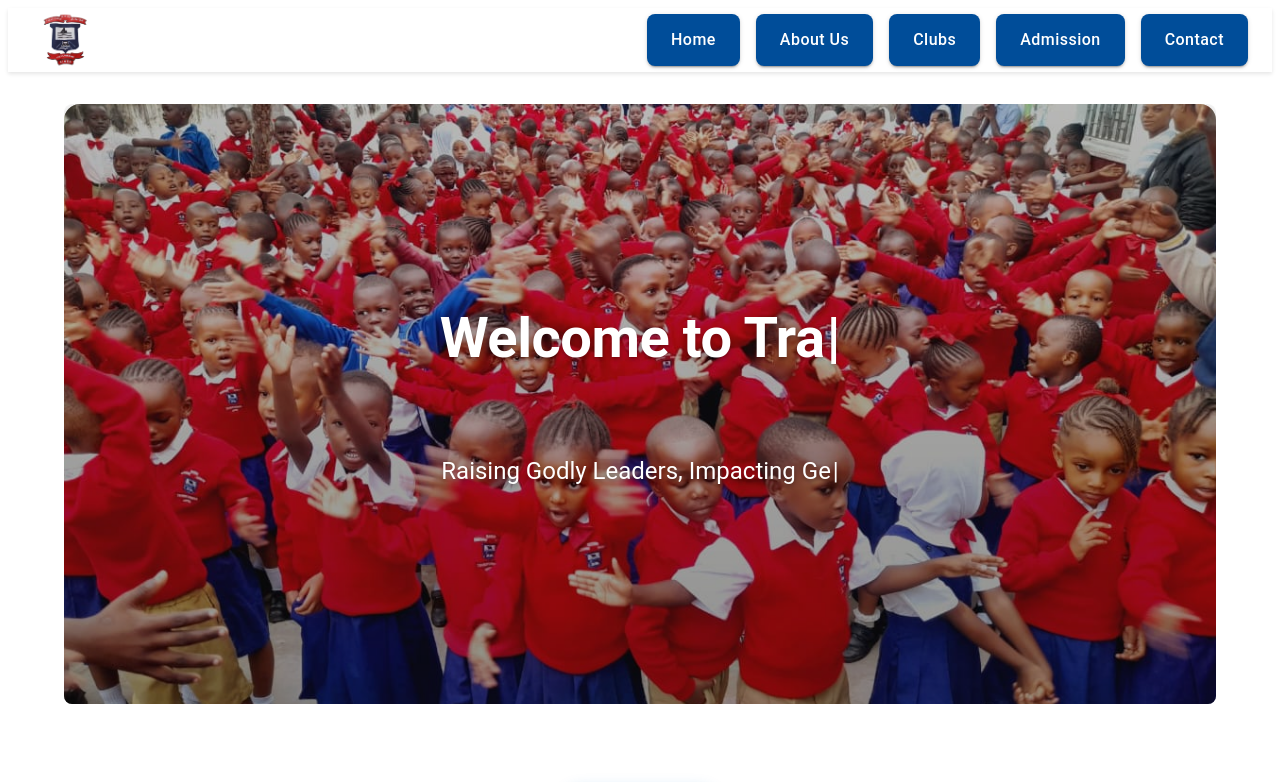
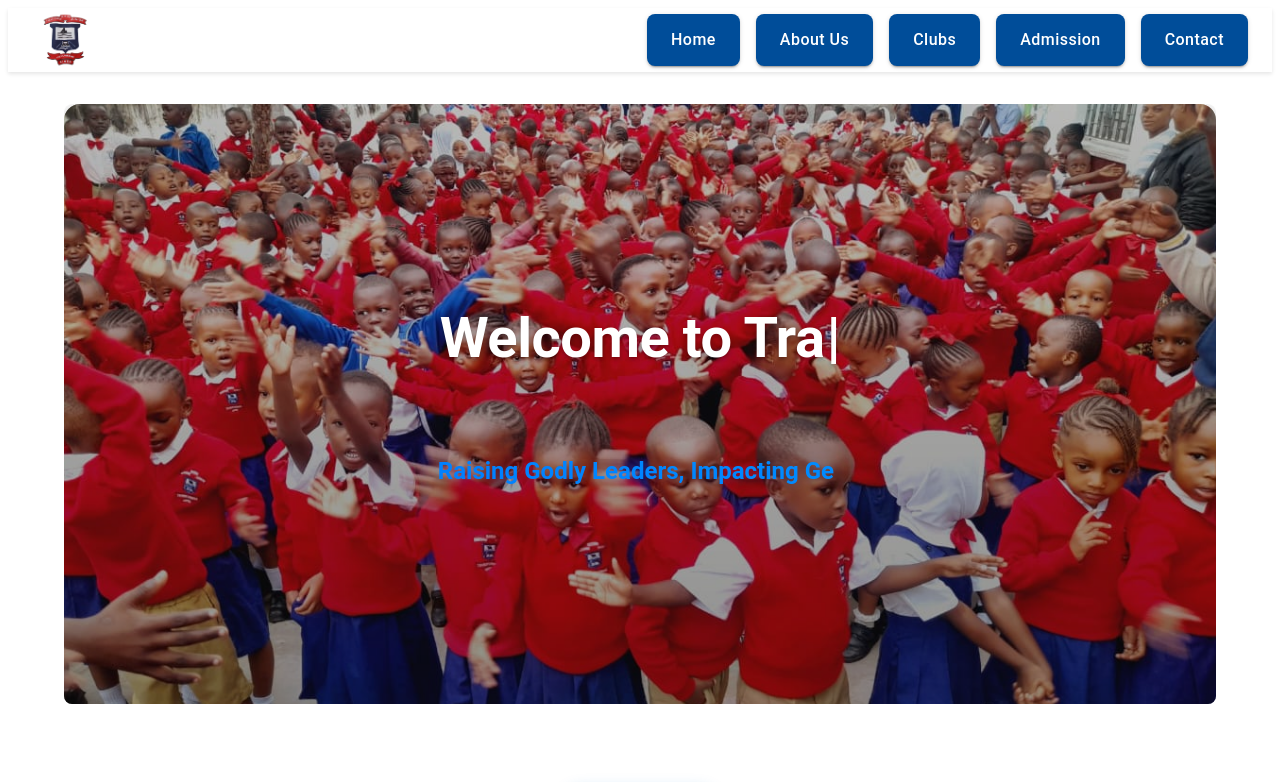
Before and after one commit to elly-design/tbjs-system, a React (Vite) app: page / in a window 1280 px wide. Shown: the top 782 px of the page. Built offline with nearby package versions, Linux system fonts and the light colour scheme.

Commit message:
Update UI components: Enhance ImageSlider with blue text and improve Footer styling

```diff
--- a/src/App.jsx
+++ b/src/App.jsx
@@ -40,7 +40,7 @@ const App = () => {
         <Navbar />
         <Routes>
           <Route path="/" element={<Home />} />
-          <Route path="/about" element={<About />} />
+          <Route path="/about/*" element={<About />} />
           <Route path="/clubs" element={<Clubs />} />
           <Route path="/contact" element={<Contact />} />
           <Route path="/admission" element={<Admission />} />
--- a/src/components/Footer.jsx
+++ b/src/components/Footer.jsx
@@ -22,7 +22,8 @@ const Footer = () => {
     e.preventDefault();
 
     // Basic email validation
-    if (!email || !/\S+@\S+\.\S+/.test(email)) {
+    const trimmedEmail = email.trim().toLowerCase();
+    if (!trimmedEmail || !/\S+@\S+\.\S+/.test(trimmedEmail)) {
       setSnackbar({
         open: true,
         message: 'Please enter a valid email address',
@@ -34,12 +35,29 @@ const Footer = () => {
     setLoading(true);
 
     try {
-      const { data, error } = await supabase
+      // First check if email already exists
+      const { data: existing, error: checkError } = await supabase
         .from('newsletter_subscribers')
-        .insert([{ email, created_at: new Date() }])
-        .select();
+        .select('email')
+        .eq('email', trimmedEmail)
+        .maybeSingle();
 
-      if (error) throw error;
+      if (checkError) throw checkError;
+
+      if (existing) {
+        throw { code: 'P0001', message: 'Email already subscribed' };
+      }
+
+      // If email doesn't exist, insert new subscription
+      const { error: insertError } = await supabase
+        .from('newsletter_subscribers')
+        .insert([{
+          email: trimmedEmail,
+          created_at: new Date().toISOString(),
+          updated_at: new Date().toISOString()
+        }]);
+
+      if (insertError) throw insertError;
 
       setSnackbar({
         open: true,
@@ -48,12 +66,21 @@ const Footer = () => {
       });
       setEmail('');
     } catch (error) {
-      console.error('Error subscribing:', error);
+      console.error('Subscription error:', error);
+
+      let errorMessage = 'Failed to subscribe. Please try again.';
+
+      if (error.code === 'P0001' || error.message?.includes('already subscribed')) {
+        errorMessage = 'This email is already subscribed.';
+      } else if (error.message?.includes('permission denied')) {
+        errorMessage = 'Subscription service is currently unavailable.';
+      } else if (error.message?.includes('network')) {
+        errorMessage = 'Network error. Please check your connection and try again.';
+      }
+
       setSnackbar({
         open: true,
-        message: error.message.includes('duplicate key value')
-          ? 'This email is already subscribed.'
-          : 'Failed to subscribe. Please try again.',
+        message: errorMessage,
         severity: 'error',
       });
     } finally {
--- a/src/components/ImageSlider.jsx
+++ b/src/components/ImageSlider.jsx
@@ -201,11 +201,22 @@ const ImageSlider = () => {
               sx={{
                 fontSize: { xs: '1.2rem', sm: '1.5rem' },
                 mb: 4,
-                fontWeight: 400,
-                minHeight: { xs: '4.8rem', sm: '6rem' }, // Prevent layout shift
+                fontWeight: 600,
+                background: 'linear-gradient(90deg, #0066ff, #00aaff)',
+                WebkitBackgroundClip: 'text',
+                WebkitTextFillColor: 'transparent',
+                backgroundSize: '200% auto',
+                animation: 'gradient 3s ease infinite',
+                minHeight: { xs: '4.8rem', sm: '6rem' },
                 display: 'inline-block',
                 textAlign: 'center',
-                width: '100%'
+                width: '100%',
+                textShadow: '0 2px 8px rgba(0, 119, 255, 0.2)',
+                '@keyframes gradient': {
+                  '0%': { backgroundPosition: '0% 50%' },
+                  '50%': { backgroundPosition: '100% 50%' },
+                  '100%': { backgroundPosition: '0% 50%' }
+                }
               }}
             />
 
```
